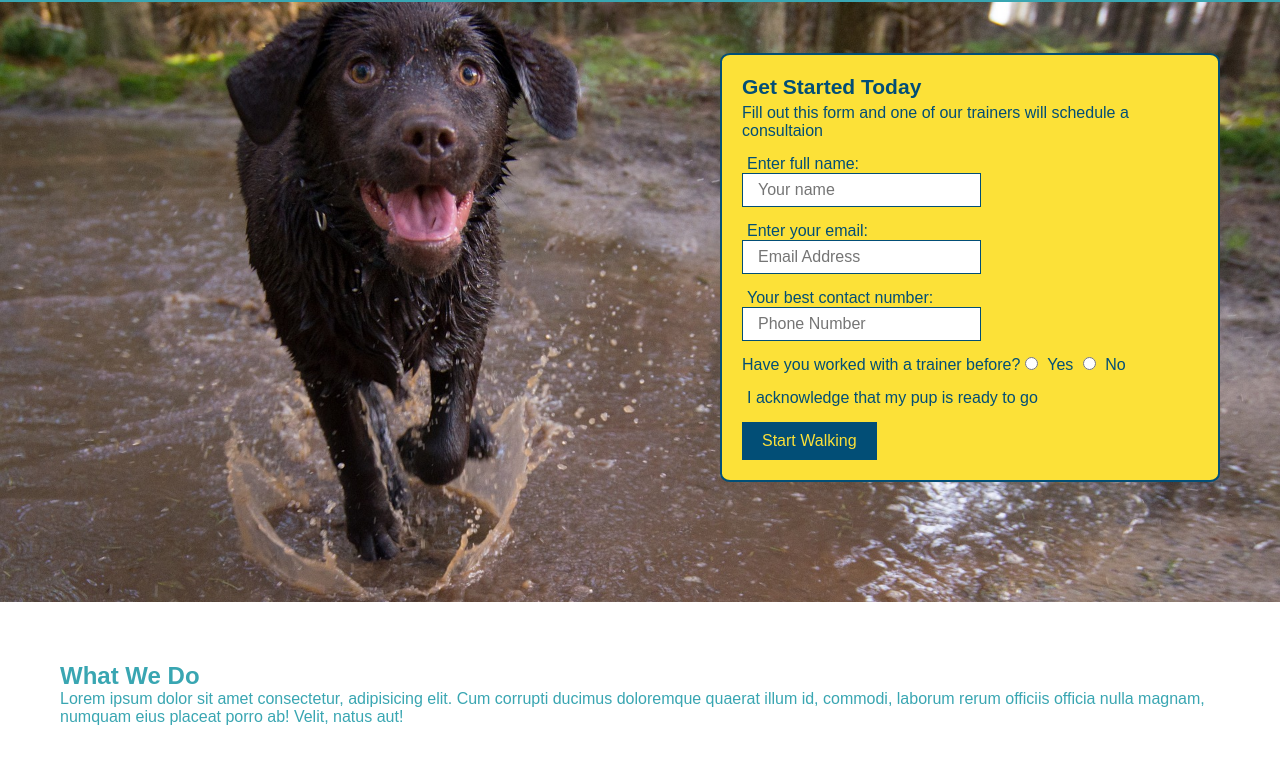
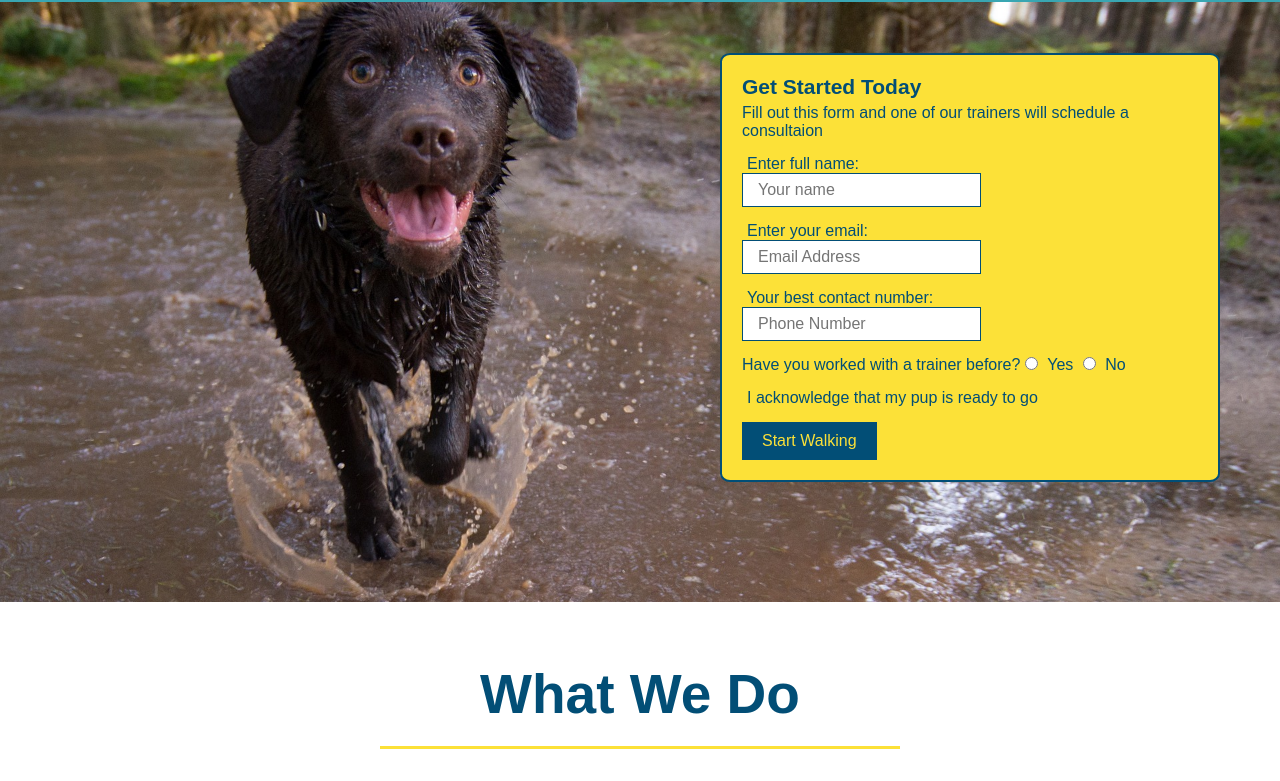
Before and after one commit to androosk/pet-buddies, a plain HTML site: page index.html in a window 1280 px wide. Shown: the part 80-861 px from the top of the page. Drawn offline with Linux system fonts and the light colour scheme.

Commit message:
styled what we do section

```diff
--- a/index.html
+++ b/index.html
@@ -57,7 +57,7 @@
     </div>
   </section>
 
-  <section id="what-we-do">
+  <section id="what-we-do" class="intro">
     <h2>What We Do</h2>
     <p>
       Lorem ipsum dolor sit amet consectetur, adipisicing elit. Cum corrupti ducimus doloremque quaerat illum id, commodi, laborum rerum officiis officia nulla magnam, numquam eius placeat porro ab! Velit, natus aut!
@@ -67,18 +67,22 @@
   <section id="what-you-do">
     <h2>What You Do</h2>
     <div>
+      <img src="./images/step-1.svg"/>
       <h3>Step 1: Fill Out The Form Above</h3>
       <p>You're already here, so why not?</p>
     </div>
     <div>
+      <img src="./images/step-2.svg" />
       <h3>Step 2: Consult With One Of Our Walkers</h3>
       <p>There is no substitute for a well behaved puppy</p>
     </div>
     <div>
+      <img src="./images/dog-31.svg" />
       <h3>Step 3: Get Training!</h3>
       <p>Teach your pup to do more than sit and fetch.</p>
     </div>
     <div>
+      <img src="./images/dog-24.svg" />
       <h3>Step 4: See Results</h3>
       <p>
         Bi-weekly checkins with your dog's trainer will help to keep focus
--- a/style.css
+++ b/style.css
@@ -121,3 +121,24 @@ footer a {
   font-size: 16px;
 }
 /* HERO STYLES END */
+
+/*  */
+.intro {
+  text-align: center;
+}
+.intro h2 {
+  font-size: 55px;
+  color: #024e76;
+  margin-bottom: 35px;
+  padding: 0 100px 20px 100px;
+  border-bottom: 3px solid;
+  border-color: #fce138;
+  display: inline-block;
+}
+.intro p {
+  line-height: 1.7;
+  color: #39a6b2;
+  width: 80%;
+  font-size: 20px;
+  margin: 0 auto;
+}
```
Also changed, not shown: images/dog-24.svg (added), images/dog-31.svg (added), images/step-1.svg (added), images/step-2.svg (added), images/step-3.svg (added), images/step-4.svg (added).
